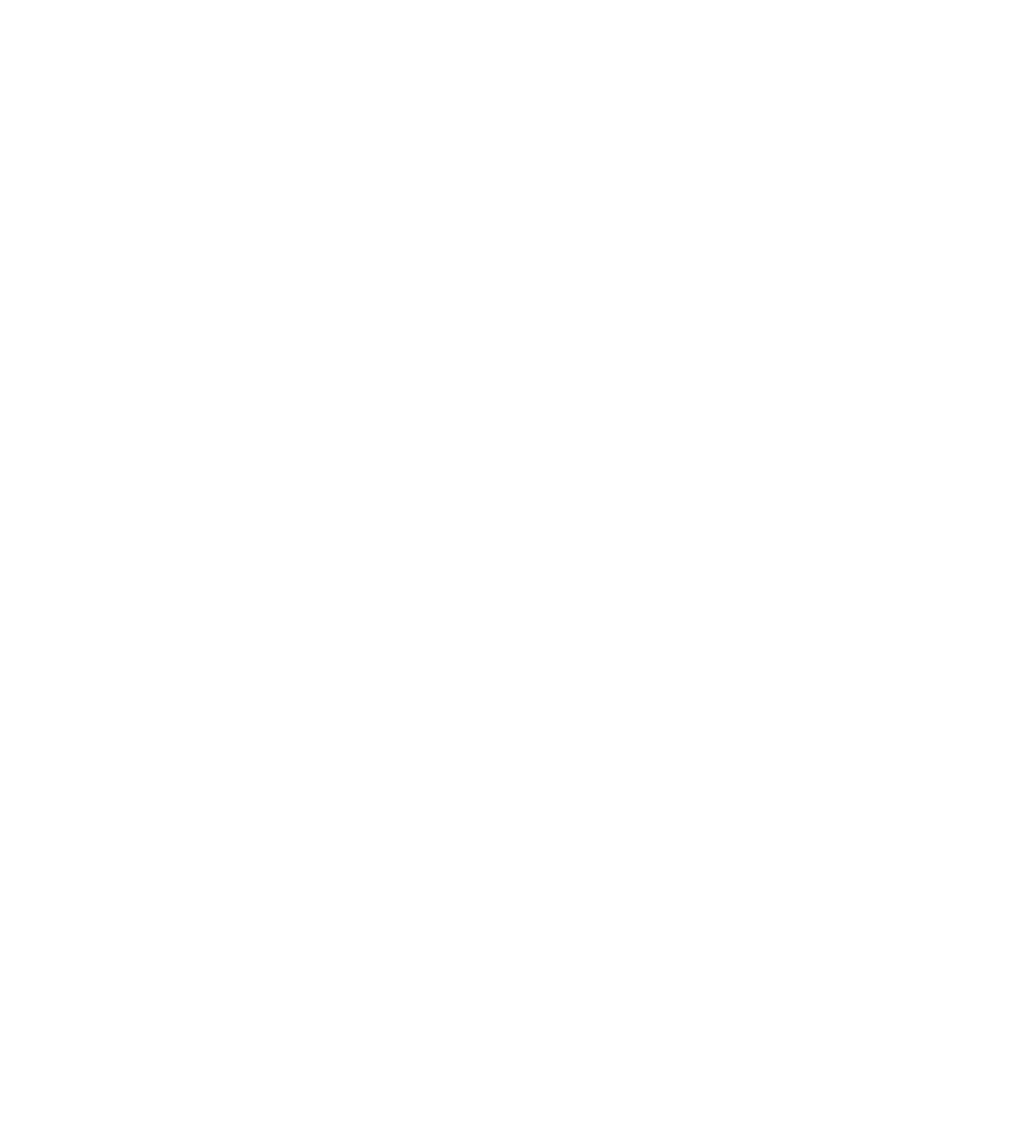
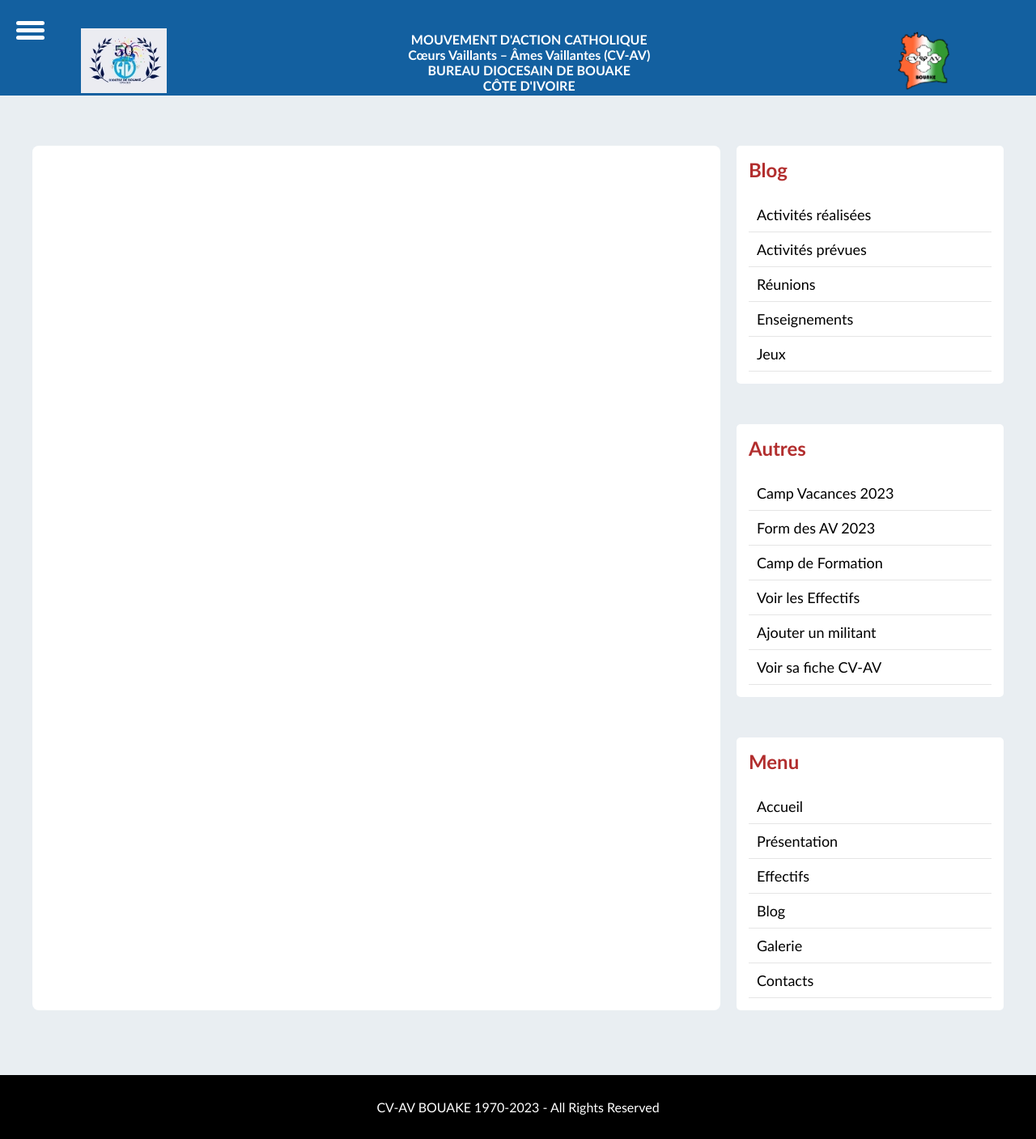
Before and after one commit to Holynola/cvav-bouake, a PHP site: page /pages/present.php in a window 1280 px wide. Before the commit the page is empty. Shown: the whole page at 81% size. Before the commit the page ends 800 px from the top, so only its background shows below. Run offline with PHP 8.4, Linux system fonts and the light colour scheme.

Commit message:
Création du Design et de Aside

```diff
--- /dev/null
+++ b/Color.txt
@@ -0,0 +1,5 @@
+Orange : #ff6633
+Vert : #339933
+Bleu : #1360a0
+Rouge : #b22e2e
+Blanc : #e9eef2
--- a/pages/present.php
+++ b/pages/present.php
@@ -0,0 +1,24 @@
+<!DOCTYPE html>
+<html lang="fr">
+<head>
+    <meta charset="UTF-8">
+    <meta http-equiv="X-UA-Compatible" content="IE=edge">
+    <meta name="viewport" content="width=device-width, initial-scale=1.0">
+    <title>Présentation | CV-AV Bouaké</title>
+    <link rel="stylesheet" href="../font-awesome-4.7.0/css/font-awesome.min.css">
+    <link rel="stylesheet" href="../public/css/all.css">
+    <link rel="stylesheet" href="../public/css/present.css">
+</head>
+<body>
+    <?php require_once '../public/php/header.html' ; ?>
+
+    <div class="design">
+        <div class="bloc-design">
+            <?php require_once '../public/php/presentat.html' ; ?>
+            <?php require_once '../public/php/aside.html' ; ?>
+        </div>
+    </div>
+
+    <?php require_once '../public/php/footer.html' ; ?>
+</body>
+</html>
--- /dev/null
+++ b/public/css/all.css
@@ -0,0 +1,17 @@
+* {
+    margin: 0;
+    padding: 0;
+    box-sizing: border-box;
+    list-style: none;
+    text-decoration: none;
+    font-family: Calibri;
+}
+
+html {
+    scroll-behavior: smooth;
+}
+
+a {
+    cursor: pointer;
+    color: inherit;
+}
--- /dev/null
+++ b/public/css/design.css
@@ -0,0 +1,103 @@
+body {
+    background-color: #e9eef2;
+}
+
+.design {
+    width: 100%;
+    display: flex;
+    justify-content: center;
+    margin-top: 180px;
+}
+
+.bloc-design {
+    width: 1200px;
+    display: flex;
+    justify-content: space-between;
+    margin-bottom: 30px;
+}
+
+section {
+    width: 850px;
+    padding-bottom: 100px;
+    margin-bottom: 50px;
+    border-radius: 8px;
+    background-color: #fff;
+}
+
+aside {
+    width: 330px;
+    display: flex;
+    flex-direction: column;
+}
+
+.aside-bloc {
+    width: 330px;
+    padding: 15px;
+    margin-bottom: 50px;
+    border-radius: 5px;
+    background-color: #fff;
+}
+
+.aside-bloc h5 {
+    font-size: 24px;
+    color: #b22e2e;
+}
+
+.aside-bloc ul {
+    margin-top: 20px;
+}
+
+.aside-bloc ul li {
+    border-bottom: 1px solid rgba(0,0,0,0.1);
+    padding: 10px 0 10px 10px;
+}
+
+.aside-bloc ul li a {
+    font-size: 18px;
+    font-weight: 500;
+}
+
+@media (max-width: 1215px) {
+    .bloc-design {
+        width: 100%;
+        flex-direction: column;
+        align-items: center;
+    }
+
+    aside {
+        width: 850px;
+        flex-direction: row;
+        justify-content: space-between;
+        margin-top: 20px;
+    }
+
+    .aside-bloc {
+        width: 32%;
+    }
+}
+
+@media (max-width: 900px) {
+    .design {
+        padding: 20px;
+    }
+
+    section, aside {
+        width: 100%;
+    }
+}
+
+@media (max-width: 600px) {
+    aside {
+        flex-wrap: wrap;
+    }
+
+    .aside-bloc {
+        width: 48%;
+    }
+}
+
+@media (max-width: 460px) {
+    .aside-bloc {
+        width: 100%;
+    }
+}
--- /dev/null
+++ b/public/css/header.color.css
@@ -0,0 +1,3 @@
+header {
+    background-color: #1360a0;
+}
--- /dev/null
+++ b/public/css/present.css
@@ -0,0 +1,5 @@
+/* Import Header Color */
+@import url('header.color.css');
+
+/* Import Design of section and aside */
+@import url('design.css');
--- /dev/null
+++ b/public/php/aside.html
@@ -0,0 +1,34 @@
+<aside>
+    <div class="aside-bloc">
+        <h5>Blog</h5>
+        <ul>
+            <li><a href="#">Activités réalisées</a></li>
+            <li><a href="#">Activités prévues</a></li>
+            <li><a href="#">Réunions</a></li>
+            <li><a href="#">Enseignements</a></li>
+            <li><a href="#">Jeux</a></li>
+        </ul>
+    </div>
+    <div class="aside-bloc">
+        <h5>Autres</h5>
+        <ul>
+            <li><a href="#">Camp Vacances 2023</a></li>
+            <li><a href="#">Form des AV 2023</a></li>
+            <li><a href="#">Camp de Formation</a></li>
+            <li><a href="#">Voir les Effectifs</a></li>
+            <li><a href="#">Ajouter un militant</a></li>
+            <li><a href="#">Voir sa fiche CV-AV</a></li>
+        </ul>
+    </div>
+    <div class="aside-bloc">
+        <h5>Menu</h5>
+        <ul>
+            <li><a href="#">Accueil</a></li>
+            <li><a href="#">Présentation</a></li>
+            <li><a href="#">Effectifs</a></li>
+            <li><a href="#">Blog</a></li>
+            <li><a href="#">Galerie</a></li>
+            <li><a href="#">Contacts</a></li>
+        </ul>
+    </div>
+</aside>
--- /dev/null
+++ b/public/php/presentat.html
@@ -0,0 +1,7 @@
+<style>
+    @import url("../public/css/presentat.css");
+</style>
+
+<section>
+
+</section>
```
Also changed, not shown: pages/index.php (+3 -9 lines), public/css/index.css (+0 -18 lines), public/css/presentat.css (added).
